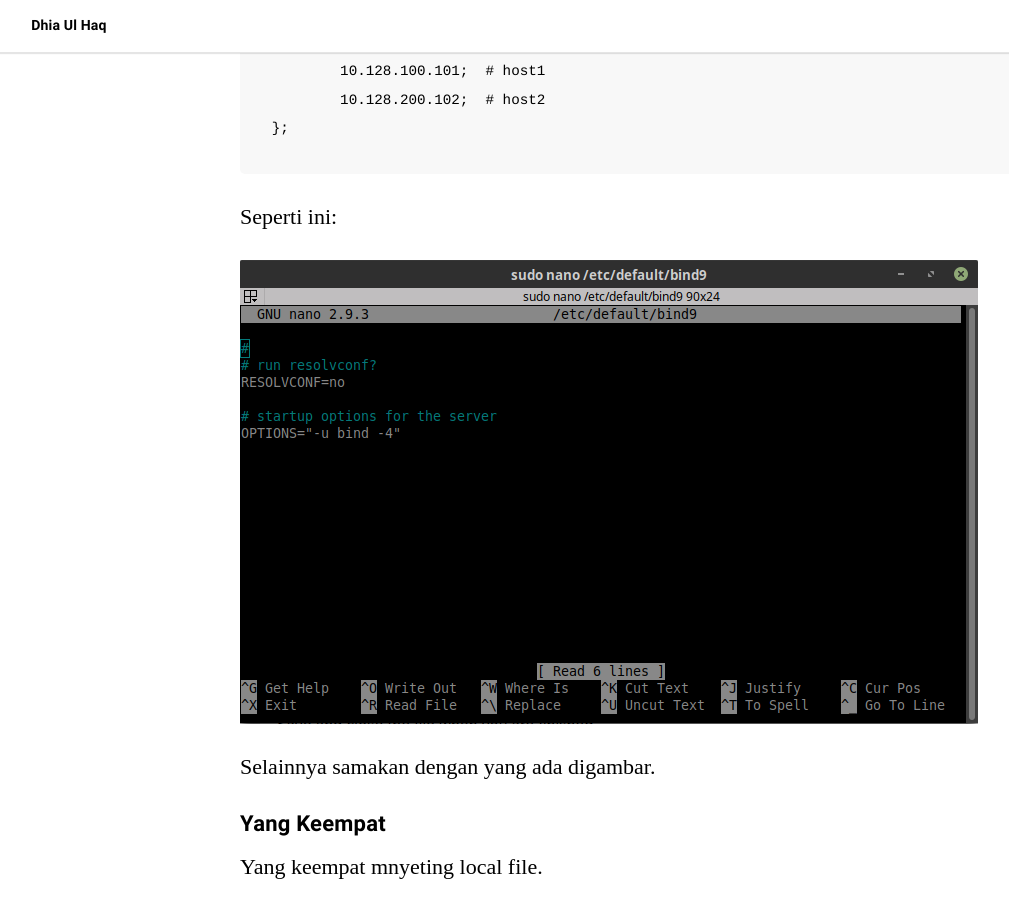
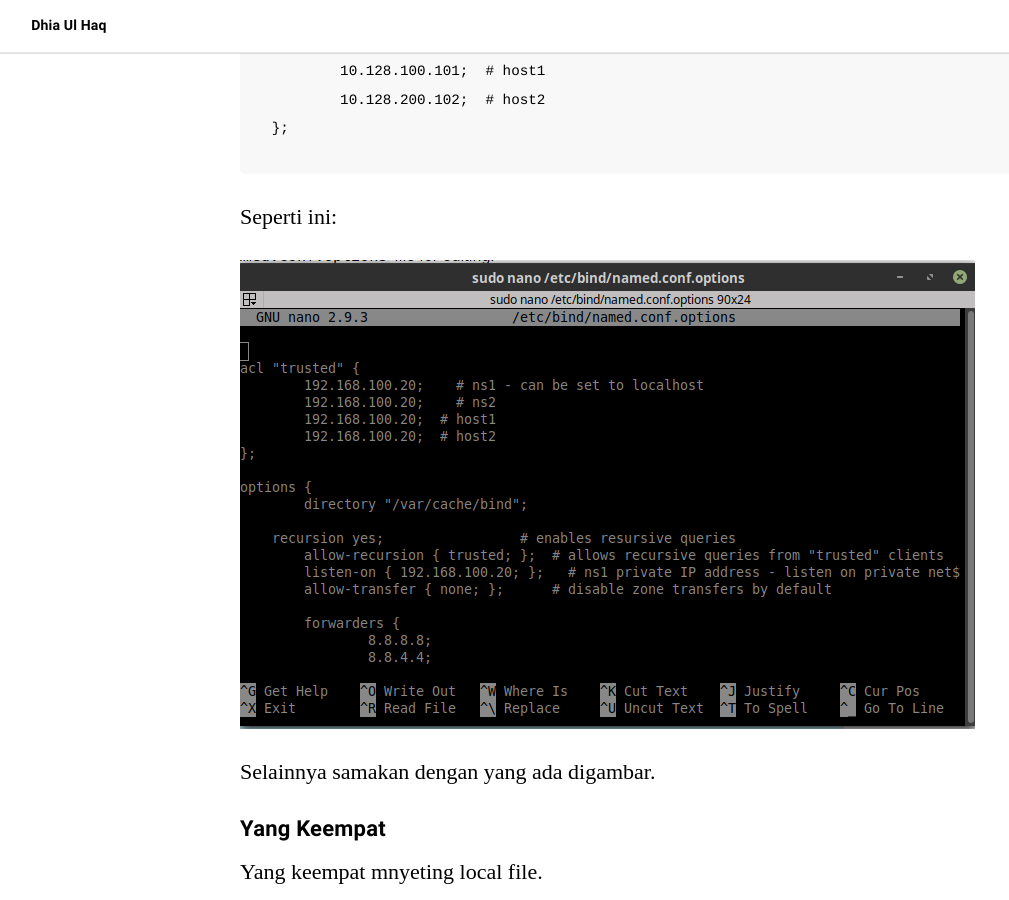
Before and after one commit to qahludhia/qahludhia.github.io, a Jekyll site: the page built from _posts/2018-11-07-dns.markdown, in a window 1280 px wide and 900 px high, scrolled down 3297 px. Shown: the whole window, without its empty margins (4-1013 px from the left). Built offline with Jekyll 4.4.1, drawn with Linux system fonts in a browser that asks for light colours; some web fonts are replaced.

Commit message:
fix some error

````diff
--- a/_posts/2018-11-07-dns.markdown
+++ b/_posts/2018-11-07-dns.markdown
@@ -62,7 +62,7 @@ acl "trusted" {
 ```
 Seperti ini:
 
-![Placeholder](/assets/images/dns.png)
+![Placeholder](/assets/images/dns2.png)
 
 Selainnya samakan dengan yang ada digambar.
 
````
